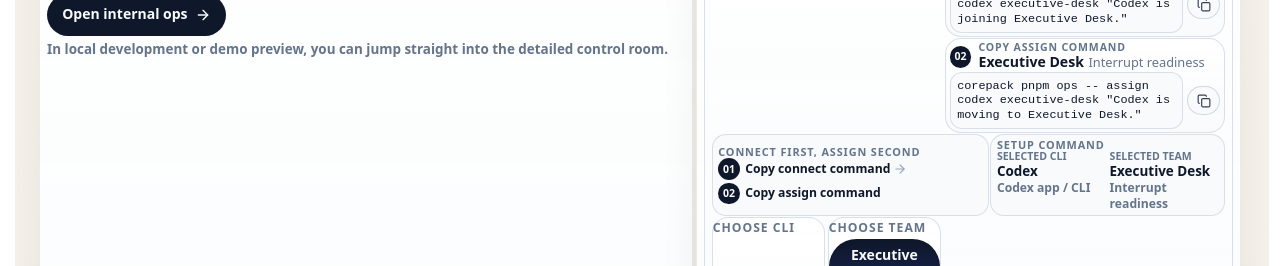
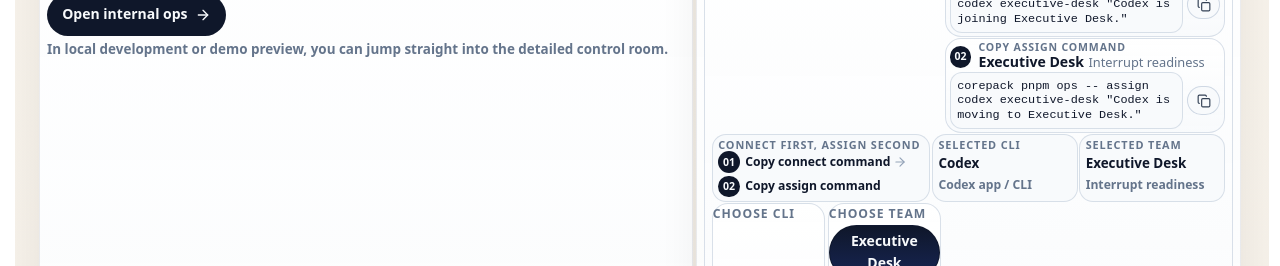
Before and after one commit to GongJae00/research-pages, a Next.js app in the folder apps/web/: page /en in a window 1280 px wide. Shown: the part 1920-2186 px from the top of the page. Built offline with nearby package versions, Linux system fonts and the light colour scheme; no server answers.

Commit message:
Autonomy batch 1423: shell-experience

```diff
--- a/apps/web/src/components/homepage-agent-control-section.module.css
+++ b/apps/web/src/components/homepage-agent-control-section.module.css
@@ -264,12 +264,6 @@
   gap: 0.08rem;
 }
 
-.setupQuickstartGrid {
-  display: grid;
-  grid-template-columns: minmax(0, 1.3fr) minmax(0, 1.1fr);
-  gap: 0.1rem;
-}
-
 .setupTitleBlock {
   display: grid;
   gap: 0.02rem;
@@ -282,8 +276,13 @@
   line-height: 1.15;
 }
 
-.setupSelectionPill,
-.setupSequenceCard {
+.setupScanBar {
+  display: grid;
+  grid-template-columns: minmax(0, 1.35fr) repeat(2, minmax(0, 0.9fr));
+  gap: 0.1rem;
+}
+
+.setupScanItem {
   display: grid;
   gap: 0.04rem;
   min-width: 0;
@@ -293,16 +292,11 @@
   background: rgba(248, 250, 252, 0.92);
 }
 
-.setupSelectionPill strong,
-.setupSequenceCard strong {
+.setupScanItem strong {
   color: #0f172a;
   font-size: 0.84rem;
   line-height: 1.15;
   overflow-wrap: anywhere;
-}
-
-.setupSequenceCard {
-  align-content: center;
 }
 
 .sequenceStep {
@@ -310,27 +304,6 @@
   align-items: center;
   gap: 0.34rem;
   min-width: 0;
-}
-
-.selectionDigestRow {
-  display: grid;
-  grid-template-columns: repeat(2, minmax(0, 1fr));
-  gap: 0.24rem;
-  align-items: start;
-}
-
-.selectionDigestItem {
-  display: grid;
-  gap: 0.04rem;
-  min-width: 0;
-}
-
-.selectionDigestKey {
-  color: #64748b;
-  font-size: 0.66rem;
-  font-weight: 700;
-  line-height: 1.1;
-  text-transform: uppercase;
 }
 
 .setupMetaRow {
@@ -955,13 +928,8 @@
     padding: 0.9rem;
   }
 
-  .setupQuickstartGrid {
+  .setupScanBar {
     grid-template-columns: 1fr;
-  }
-
-  .selectionDigestRow {
-    grid-template-columns: 1fr;
-    gap: 0.14rem;
   }
 
   .title {
--- a/apps/web/src/components/homepage-agent-control-section.tsx
+++ b/apps/web/src/components/homepage-agent-control-section.tsx
@@ -398,8 +398,8 @@ export function HomepageAgentControlSection({
               </div>
             </div>
             <div className={styles.setupTopline}>
-              <div className={styles.setupQuickstartGrid}>
-                <div className={styles.setupSequenceCard}>
+              <div className={styles.setupScanBar}>
+                <div className={styles.setupScanItem}>
                   <span className={styles.setupDigestLabel}>{copy.commandOrder}</span>
                   <div className={styles.sequenceSteps}>
                     <span className={styles.sequenceStep}>
@@ -413,24 +413,19 @@ export function HomepageAgentControlSection({
                     </span>
                   </div>
                 </div>
-                <div className={styles.setupSelectionPill}>
-                  <span className={styles.setupDigestLabel}>{copy.setupCommand}</span>
-                  <div className={styles.selectionDigestRow}>
-                    <div className={styles.selectionDigestItem}>
-                      <span className={styles.selectionDigestKey}>
+                <div className={styles.setupScanItem}>
+                  <span className={styles.setupDigestLabel}>
                     {copy.selectedCli ?? copy.chooseProvider}
                   </span>
                   <strong>{selectedProvider?.label ?? "-"}</strong>
                   <span className={styles.digestMeta}>{selectedProvider?.cliName ?? "-"}</span>
                 </div>
-                    <div className={styles.selectionDigestItem}>
-                      <span className={styles.selectionDigestKey}>
+                <div className={styles.setupScanItem}>
+                  <span className={styles.setupDigestLabel}>
                     {copy.selectedTeamLabel ?? copy.chooseTeam}
                   </span>
                   <strong>{selectedTeam?.name ?? "-"}</strong>
                   <span className={styles.digestMeta}>{selectedTeam?.lane ?? "-"}</span>
-                    </div>
-                  </div>
                 </div>
               </div>
             </div>
```
Lines whose indentation alone changed are shown as unchanged.
